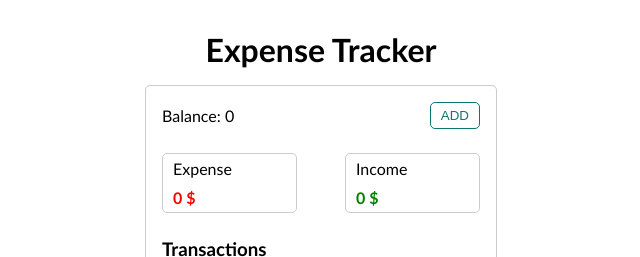
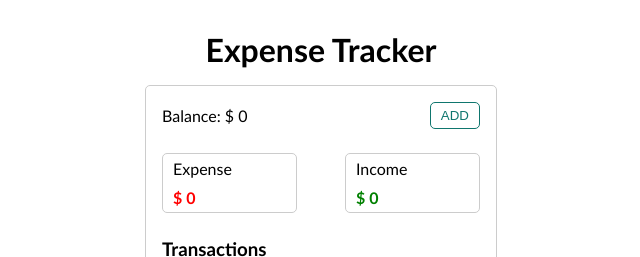
Before and after one commit to HaniyehPeyvandi/ExpenseTracker, a React (Create React App) app: page / in a window 1280 px wide. Shown: the top 257 px of the page, without its empty margins (319-959 px from the left). Built offline with nearby package versions, Linux system fonts and the light colour scheme.

Commit message:
add some small improvements

```diff
--- a/src/components/Overview.js
+++ b/src/components/Overview.js
@@ -8,7 +8,7 @@ const Overview = ({ expense, income, addTransaction }) => {
   return (
     <>
       <div className={styles.topSection}>
-        <p>Balance: {income - expense}</p>
+        <p>Balance: $ {income - expense}</p>
         <button className={`${styles.btn} ${isShow && styles.btnCancel}`}
           onClick={() => {
             setIsShow((prevState) => !prevState);
@@ -20,10 +20,10 @@ const Overview = ({ expense, income, addTransaction }) => {
       {isShow && <TransactionForm addTransaction={addTransaction} setIsShow={setIsShow}/>}
       <div className={styles.resultSection}>
         <div className={styles.expenseBox}>
-          Expense <span style={{ color: "red" }}>{expense} $</span>
+          Expense <span style={{ color: "red" }}>$ {expense}</span>
         </div>
         <div className={styles.expenseBox}>
-          Income <span>{income} $</span>
+          Income <span>$ {income}</span>
         </div>
       </div>
     </>
```
